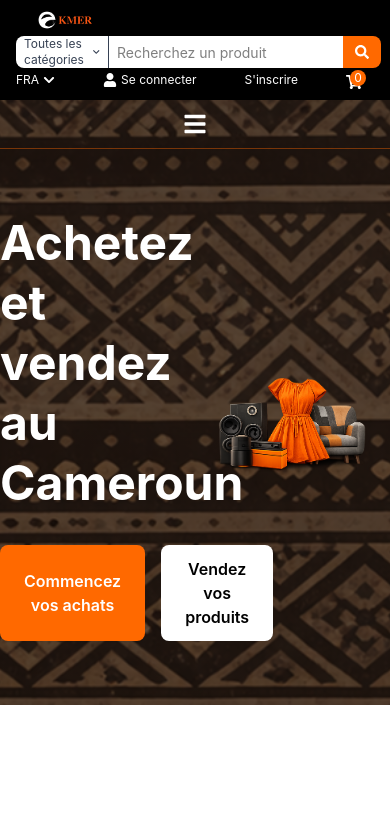
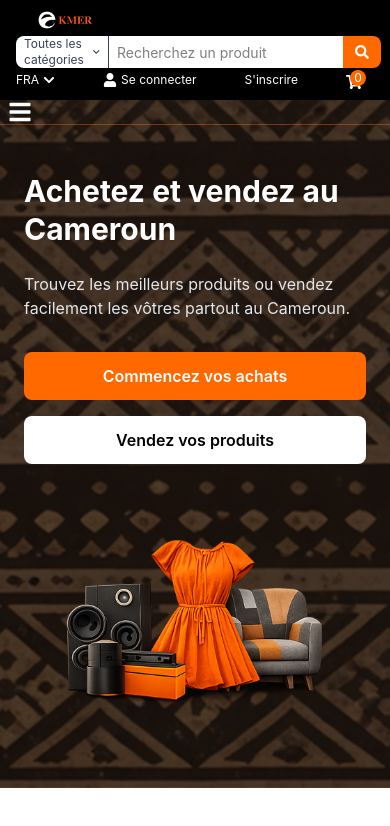
Before and after one commit to Brayann-hub-cmd/E-kmer, a React (Vite) app: page / in a window 390 px wide. Shown: the top 826 px of the page. Built offline with nearby package versions, Linux system fonts and the light colour scheme.

Commit message:
mis a jour responsive design

```diff
--- a/src/App.jsx
+++ b/src/App.jsx
@@ -1,6 +1,6 @@
 import React from 'react'
-import Navbar from './components/Navbar'
-import Header from './components/Header'
+import Navbar from './Components/Navbar'
+import Header from './Components/Header'
 
 function App() {
     return (
--- a/src/Components/Header.jsx
+++ b/src/Components/Header.jsx
@@ -22,32 +22,34 @@ return(
 
 
 <div
-className="relative text-white"
+className="relative text-white bg-cover bg-center min-h-[80vh]"
 style={{
-backgroundImage: `linear-gradient(rgba(0,0,0,0.6), rgba(0,0,0,0.6)), url(${bg})`,
-backgroundSize:"cover",
-backgroundPosition:"center"
+backgroundImage:`linear-gradient(rgba(0,0,0,0.65),rgba(0,0,0,0.65)), url(${bg})`
 }}
 >
 
-<div className="relative text-white">
+{/* CATEGORIES BAR */}
 
-{/* BARRE CATEGORIES */}
+<div className="border-b border-orange-500/40">
 
-<div className="flex justify-center gap-10 text-sm font-medium border-b border-orange-500/40">
+<div className="max-w-2xl mx-auto px-2 flex items-center justify-between">
 
-{/* MENU MOBILE */}
+{/* logo */}
+
+
+
+{/* menu hamburger mobile */}
 
 <div
-className="md:hidden text-2xl cursor-pointer py-3"
+className="md:hidden text-2xl cursor-pointer"
 onClick={()=>setMenuOpen(!menuOpen)}
 >
 <FaBars/>
 </div>
 
-{/* CATEGORIES DESKTOP */}
+{/* categories desktop */}
 
-<div className="hidden md:flex gap-10 text-sm font-medium">
+<div className="hidden md:flex gap-8 text-sm font-medium">
 
 {categories.map((cat)=>(
 
@@ -58,11 +60,15 @@ className="relative cursor-pointer py-4"
 >
 
 <span className={active===cat ? "text-orange-500" : "hover:text-orange-400"}>
+
 {cat}
+
 </span>
 
 {active===cat && (
+
 <div className="absolute bottom-0 left-0 w-full h-[3px] bg-orange-500"></div>
+
 )}
 
 </div>
@@ -73,11 +79,11 @@ className="relative cursor-pointer py-4"
 
 </div>
 
-{/* MENU MOBILE DEROULE */}
+{/* mobile menu */}
 
 {menuOpen && (
 
-<div className="md:hidden bg-black/90 flex flex-col items-center gap-4 py-4">
+<div className="md:hidden bg-black/90 flex flex-col items-center gap-6 py-6">
 
 {categories.map((cat)=>(
 
@@ -86,7 +92,9 @@ key={cat}
 onClick={()=>setActive(cat)}
 className="cursor-pointer text-lg hover:text-orange-500"
 >
+
 {cat}
+
 </div>
 
 ))}
@@ -95,30 +103,43 @@ className="cursor-pointer text-lg hover:text-orange-500"
 
 )}
 
-{/* HERO CONTENT */}
+</div>
 
-<div className="max-w-7xl mx-auto grid grid-cols-2 items-center py-16">
+
+{/* HERO SECTION */}
+
+<div className="max-w-7xl mx-auto px-6 py-12 grid lg:grid-cols-2 gap-12 items-center">
+
+{/* texte */}
 
 <div>
 
-<h1 className="text-5xl font-bold leading-tight">
+<h1 className="text-3xl md:text-4xl lg:text-5xl font-bold leading-tight">
 
 Achetez et vendez
-<br/>
 
 au Cameroun
 
+
 </h1>
 
-<div className="flex gap-4 mt-8">
+<p className="mt-6 text-gray-200 max-w-md">
 
-<button className="bg-orange-500 hover:bg-orange-600 px-6 py-3 rounded-lg font-semibold">
+Trouvez les meilleurs produits ou vendez facilement les vôtres partout au Cameroun.
+
+</p>
+
+{/* boutons */}
+
+<div className="flex flex-col sm:flex-row gap-4 mt-8">
+
+<button className="bg-orange-500 hover:bg-orange-600 px-6 py-3 rounded-lg font-semibold transition">
 
 Commencez vos achats
 
 </button>
 
-<button className="bg-white text-black px-6 py-3 rounded-lg font-semibold">
+<button className="bg-white text-black px-6 py-3 rounded-lg font-semibold hover:bg-gray-200 transition">
 
 Vendez vos produits
 
@@ -127,13 +148,16 @@ Vendez vos produits
 </div>
 
 </div>
-{/* IMAGE */}
 
-<div className="flex justify-end">
+
+{/* image produits */}
+
+<div className="flex justify-center lg:justify-end">
 
 <img
 src={products}
-className="w-[450px]"
+alt="produits"
+className="w-full max-w-[420px] hover:scale-105 transition duration-300"
 />
 
 </div>
@@ -141,7 +165,6 @@ className="w-[450px]"
 </div>
 
 </div>
-</div>
 
 )
 }
```
